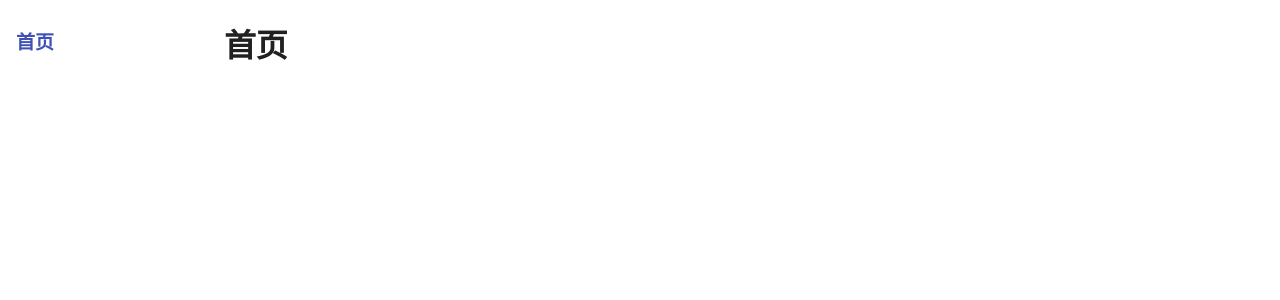
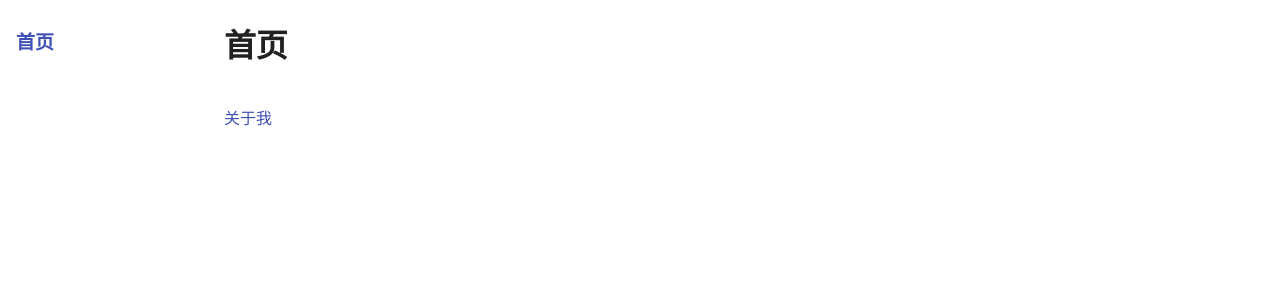
Before and after one commit to Red2Yang/red2yang.github.io, an MkDocs documentation site: the page built from docs/index.md, in a window 1280 px wide. Shown: the part 122-422 px from the top of the page. Built offline with MkDocs 1.6.1 and Material for MkDocs 9.7.7, drawn with Linux system fonts in a browser that asks for light colours; comment, search, counter and statistics services are not loaded.

Commit message:
update docs

```diff
--- a/docs/index.md
+++ b/docs/index.md
@@ -1 +1,3 @@
 # 首页
+
+[关于我](https://red2yang.github.io/Red2Yang/)
```
